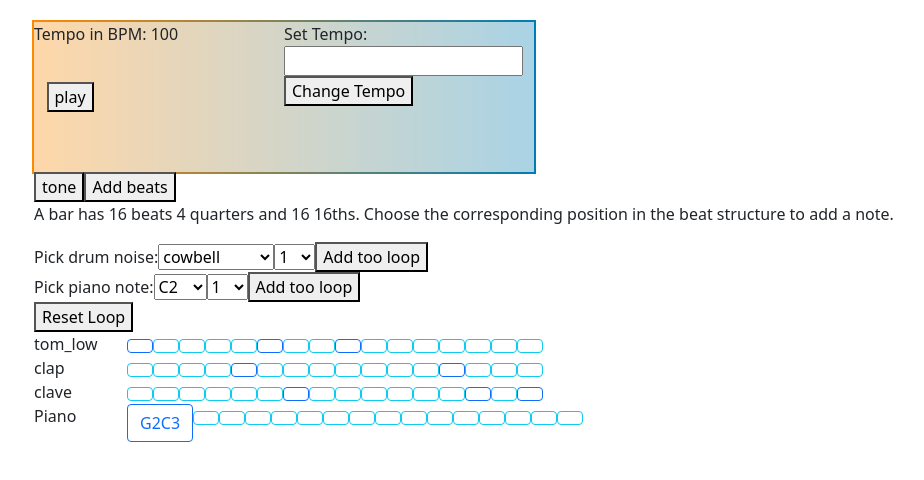
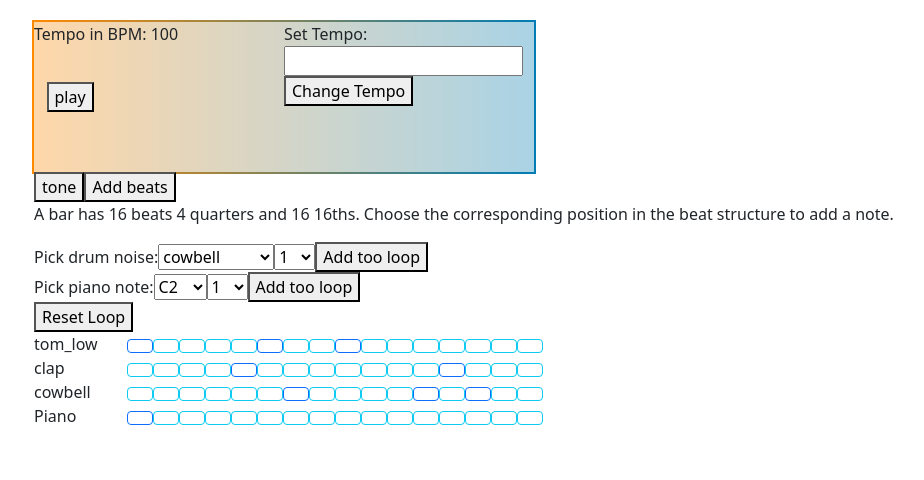
Before and after one commit to professional-pigeon/react-music-app, a React (Create React App) app: page / in a window 1280 px wide. Shown: the top 480 px of the page, without its empty margins (48-972 px from the left). Built offline with nearby package versions, Linux system fonts and the light colour scheme; no server answers.

Commit message:
add note state that will be displayed as keys

```diff
--- a/src/components/InstrumentForm.js
+++ b/src/components/InstrumentForm.js
@@ -3,8 +3,6 @@ import PropTypes from "prop-types"
 import { getDefaultNormalizer } from '@testing-library/dom';
 
 function InstrumentForm(props) {
-
-  console.log(Object.keys(props.piano._sprite))
 
   function handleInstrumentAdd(event) {
     event.preventDefault();
--- a/src/components/NoteVisual.js
+++ b/src/components/NoteVisual.js
@@ -50,17 +50,16 @@ function NoteVisual(props) {
         }
       })
       if (pianoNoteOnBeat[0] !== undefined) {
-        largeArray.push(<Col sm="auto"><Button variant="outline-primary" className="selected">{pianoNoteOnBeat}</Button></Col>)
+        largeArray.push(<Col sm="auto"><Button variant="outline-primary" className="selected" onClick={() => props.seePiano(pianoNoteOnBeat)}></Button></Col>)
       } else {
-        largeArray.push(<Col sm="auto"><Button variant="outline-info" className="selected">{pianoNoteOnBeat}</Button></Col>)
+        largeArray.push(<Col sm="auto"><Button variant="outline-info" className="selected"></Button></Col>)
       }
       pianoNoteOnBeat = []
-      console.log(i)
-      console.log(largeArray)
+
     }
     return largeArray
   }
-  console.log(pianoNote(props.playInstrument))
+
 return (
   <div>
     {createInstrumentList(props.playInstrument)}
--- a/src/components/Oscilator.js
+++ b/src/components/Oscilator.js
@@ -8,10 +8,8 @@ function playOscillator(freq) {
   osc.frequency.value = freq;
 
   osc.connect(mainGainNode)
-  console.log(osc)
   osc.start();
   osc.stop(.5)
-  console.log("here")
   return osc;
 }
 
--- /dev/null
+++ b/src/components/PianoVisual.js
@@ -0,0 +1,3 @@
+function PianoVisual(props) {
+
+}
--- a/src/components/SetPlayInterval.js
+++ b/src/components/SetPlayInterval.js
@@ -19,7 +19,7 @@ function SetPlayInterval(arrayOfSounds, tempo, soundObject) {
       let n = getN() - 1
       arr[n].forEach(function(sound) {
         if (sound !== undefined)
-         soundObject.play(sound)
+          soundObject.play(sound)
         })
       if (n > arr.length -2 )  {
         n = resetN()
--- a/src/components/SoundControl.js
+++ b/src/components/SoundControl.js
@@ -20,8 +20,8 @@ class SoundControl extends React.Component {
     this.state = {
       tempo: 100,
       intervalID: 0,
-      instrument: [['tom_low', 'G2', 'C3'],['b'],['b'],['b'],['clap'],['tom_low'],['clave'],['b'],['tom_low'],['b'],['b'],['b'],['clap'],['clave'],['b'],['clave']],
-      // piano: [['G2'],['B3'],['C3'],['D3'],['G3'],['b'],['b'], ['b'], ['b'],['b'],['b'],['b'],['b'],['b'],['b'],['b']]
+      instrument: [['tom_low', 'G2', 'C3'],[],[],[],['clap'],['tom_low'],['cowbell'],[],['tom_low'],[],[],['cowbell'],['clap'],['cowbell'],[],[]],
+      piano: []
     }
     this.handleChange = this.handleChange.bind(this);
     // this.addInstrumentToSpace = this.addInstrumentToSpace.bind(this);
@@ -42,6 +42,11 @@ class SoundControl extends React.Component {
   setTempo = (number) => {
     let newTempo = number
     this.setState({ tempo: newTempo })
+  }
+
+  seePiano = (notes) => {
+    console.log(notes)
+    this.setState({ piano: notes })
   }
 
   addInstrumentToSpace = (newInstrument, location) => {
@@ -84,6 +89,7 @@ class SoundControl extends React.Component {
   }
 
   render() {
+    console.log(this.state.piano)
     let useTempo = this.state.tempo
     let playInstrument = this.state.instrument
     let note = soundObjects.frequency["A-4"]
@@ -113,6 +119,7 @@ class SoundControl extends React.Component {
         playInstrument={playInstrument}
         addInstrument={this.addInstrumentToSpace}
         removeInstrument={this.removeInstrumentFromSpace}
+        seePiano={this.seePiano}
         />
     </React.Fragment>
     )
```
